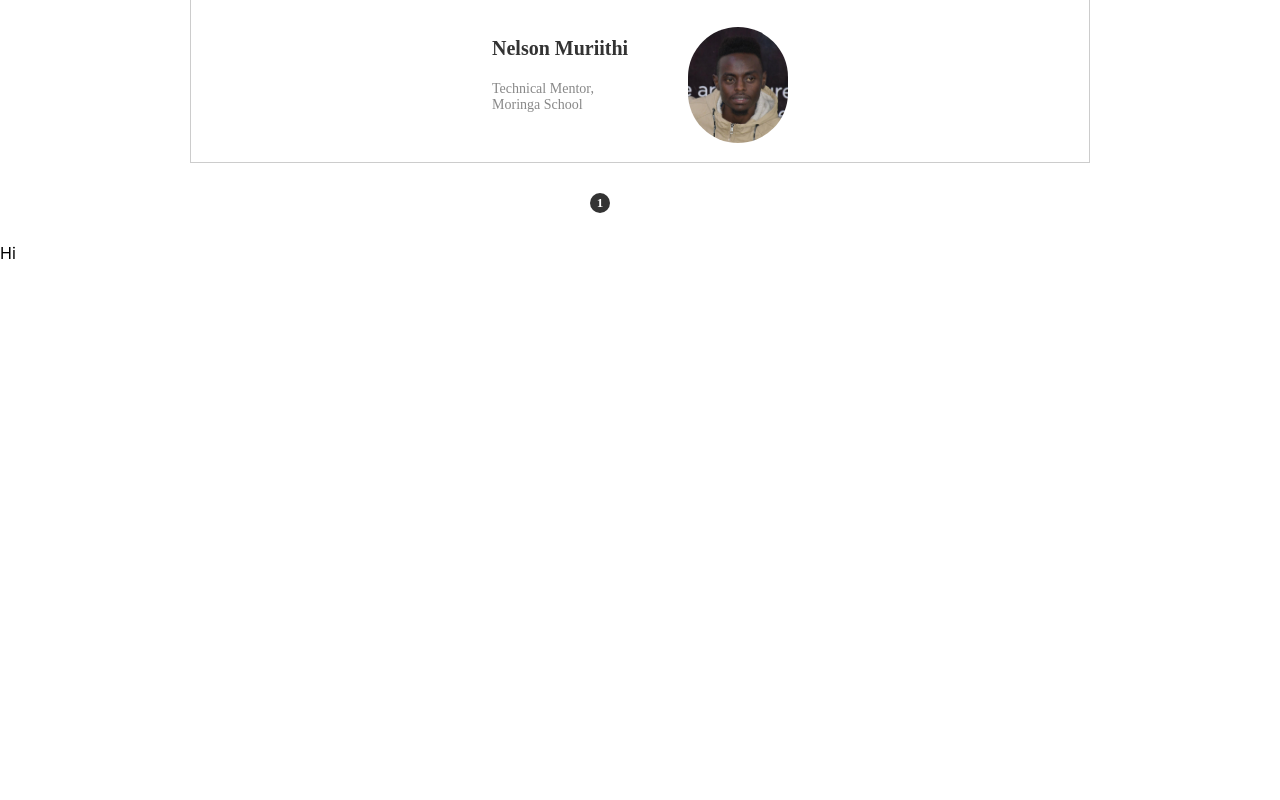
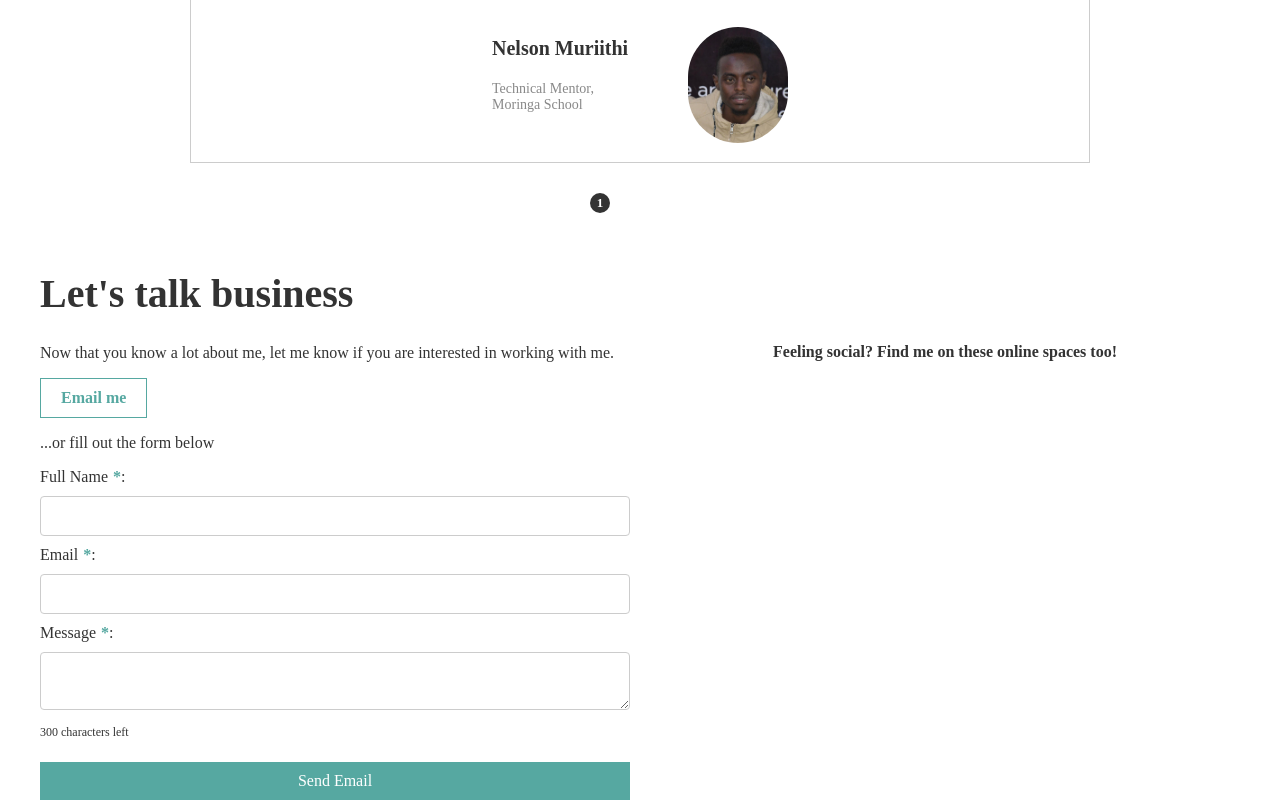
Before and after one commit to Vkerubo/my-portolio, a React (Create React App) app: page / in a window 1280 px wide. Shown: the part 3637-4437 px from the top of the page. Before the commit the page ends 3900 px from the top, so only its background shows below. Built offline with nearby package versions, Linux system fonts and the light colour scheme.

Commit message:
render contact form

```diff
--- a/src/components/Contact.js
+++ b/src/components/Contact.js
@@ -1,8 +1,233 @@
-import React from "react";
-import { styled } from "styled-components";
+import React, { useState } from "react";
+import styled from "styled-components";
+
+const Container = styled.div`
+  display: flex;
+  max-width: 1200px;
+  margin: 0 auto;
+
+  @media (max-width: 768px) {
+    flex-direction: column;
+    align-items: center;
+    gap: 10px;
+    margin-left: 90px;
+  }
+`;
+
+const LeftColumn = styled.div`
+  flex: 1;
+  margin-right: 20px;
+`;
+
+const RightColumn = styled.div`
+  flex: 1;
+  text-align: center;
+
+  @media (max-width: 768px) {
+    margin-top: 20px;
+    text-align: left;
+  }
+`;
+
+const Title = styled.h1`
+  color: #333;
+  font-family: Montserrat;
+  font-size: 40px;
+`;
+
+const Subtitle = styled.p`
+  color: #333;
+  font-family: Montserrat;
+`;
+
+const EmailLink = styled.a`
+  color: #56a8a1;
+  font-family: Montserrat;
+  font-size: 16px;
+  font-style: normal;
+  font-weight: 700;
+  line-height: normal;
+  text-decoration: none;
+  border: 1px solid #56a8a1;
+  padding: 10px 20px;
+  display: inline-block;
+  transition: background-color 0.3s, color 0.3s;
+
+  &:hover {
+    background-color: #56a8a1;
+    color: white;
+  }
+`;
+
+const OrText = styled.p`
+  color: #333;
+  font-family: Montserrat;
+`;
+
+const Description = styled.p`
+  color: #333;
+  font-family: Montserrat;
+  font-size: 16px;
+  font-style: normal;
+  font-weight: 600;
+  line-height: normal;
+  margin-top: 100px;
+
+  @media (max-width: 768px) {
+    margin-top: 0px;
+  }
+`;
+
+const ContactForm = styled.form`
+  display: flex;
+  flex-direction: column;
+  gap: 10px;
+`;
+
+const FormLabel = styled.label`
+  font-family: Montserrat;
+  font-size: 16px;
+  color: #333;
+`;
+
+const FormInput = styled.input`
+  padding: 10px;
+  border: 1px solid #ccc;
+  border-radius: 4px;
+  font-family: Montserrat;
+  font-size: 16px;
+`;
+
+const FormTextarea = styled.textarea`
+  padding: 10px;
+  border: 1px solid #ccc;
+  border-radius: 4px;
+  font-family: Montserrat;
+  font-size: 16px;
+`;
+
+const FormSubmitButton = styled.button`
+  background-color: #56a8a1;
+  color: white;
+  border: none;
+  padding: 10px 20px;
+  font-family: Montserrat;
+  font-size: 16px;
+  cursor: pointer;
+`;
+
+const CharacterCount = styled.p`
+  color: #333;
+  font-family: Montserrat;
+  font-size: 12px;
+  margin-top: 5px;
+`;
+
+const Required = styled.span`
+  color: #56a8a1;
+  font-weight: bold;
+  margin-left: 5px;
+`;
+
 
 function Contact() {
-  return <>Hi</>;
+  const [formData, setFormData] = useState({
+    fullName: "",
+    email: "",
+    message: "",
+  });
+
+  const handleChange = (e) => {
+    const { name, value } = e.target;
+    setFormData({
+      ...formData,
+      [name]: value,
+    });
+  };
+
+  const handleSubmit = async (e) => {
+    e.preventDefault();
+    // Send the formData to Formspree for email sending
+    const response = await fetch("https://formspree.io/f/mrgwkrpq", {
+      method: "POST",
+      body: JSON.stringify(formData),
+      headers: {
+        "Content-Type": "application/json",
+      },
+    });
+
+    if (response.ok) {
+      alert("Form submitted successfully!");
+      // Clear the form
+      setFormData({
+        fullName: "",
+        email: "",
+        message: "",
+      });
+    } else {
+      alert("Form submission failed. Please try again later.");
+    }
+  };
+
+  // Calculate character count
+  const maxCharCount = 300;
+  const charCount = maxCharCount - formData.message.length;
+
+  return (
+    <Container>
+      <LeftColumn>
+        <Title>Let's talk business</Title>
+        <Subtitle>
+          Now that you know a lot about me, let me know if you are interested in
+          working with me.
+        </Subtitle>
+        <EmailLink href="mailto:kerubovalentine1@gmail.com">Email me</EmailLink>
+        <OrText>...or fill out the form below</OrText>
+        <ContactForm onSubmit={handleSubmit}>
+          <FormLabel htmlFor="fullName">
+            Full Name<Required>*</Required>:
+          </FormLabel>
+          <FormInput
+            type="text"
+            id="fullName"
+            name="fullName"
+            value={formData.fullName}
+            onChange={handleChange}
+            required
+          />
+          <FormLabel htmlFor="email">
+            Email<Required>*</Required>:
+          </FormLabel>
+          <FormInput
+            type="email"
+            id="email"
+            name="email"
+            value={formData.email}
+            onChange={handleChange}
+            required
+          />
+          <FormLabel htmlFor="message">
+            Message<Required>*</Required>:
+          </FormLabel>
+          <FormTextarea
+            id="message"
+            name="message"
+            value={formData.message}
+            onChange={handleChange}
+            maxLength="300"
+            required
+          />
+          <CharacterCount>{charCount} characters left</CharacterCount>
+          <FormSubmitButton type="submit">Send Email</FormSubmitButton>
+        </ContactForm>
+      </LeftColumn>
+      <RightColumn>
+        <Description>
+          Feeling social? Find me on these online spaces too!
+        </Description>
+      </RightColumn>
+    </Container>
+  );
 }
 
 export default Contact;
```
